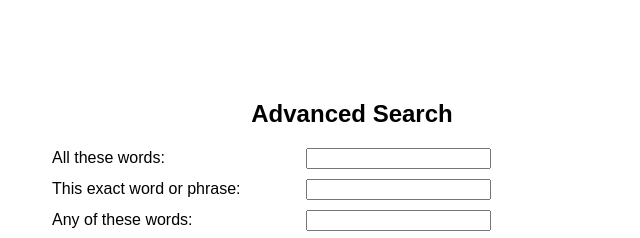
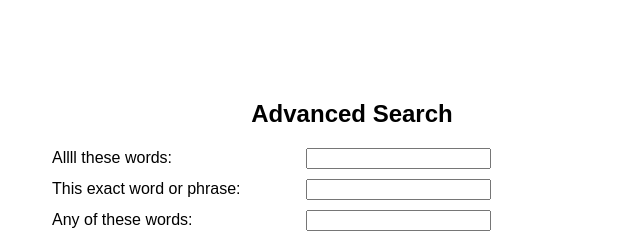
Before and after one commit to s632061/Web-Design-Learning, a plain HTML site: page advanced.html in a window 1280 px wide. Shown: the top 238 px of the page, 288-928 px from the left. Drawn offline with Linux system fonts and the light colour scheme.

Commit message:
Update advanced.html

```diff
--- a/advanced.html
+++ b/advanced.html
@@ -17,7 +17,7 @@
     <!-- Advanced Search Form -->
     <form action="https://www.google.com/search" method="GET" class="advanced-form">
       <div>
-        <label>All these words:</label>
+        <label>Allll these words:</label>
         <input type="text" name="as_q">
       </div>
       <div>
```
